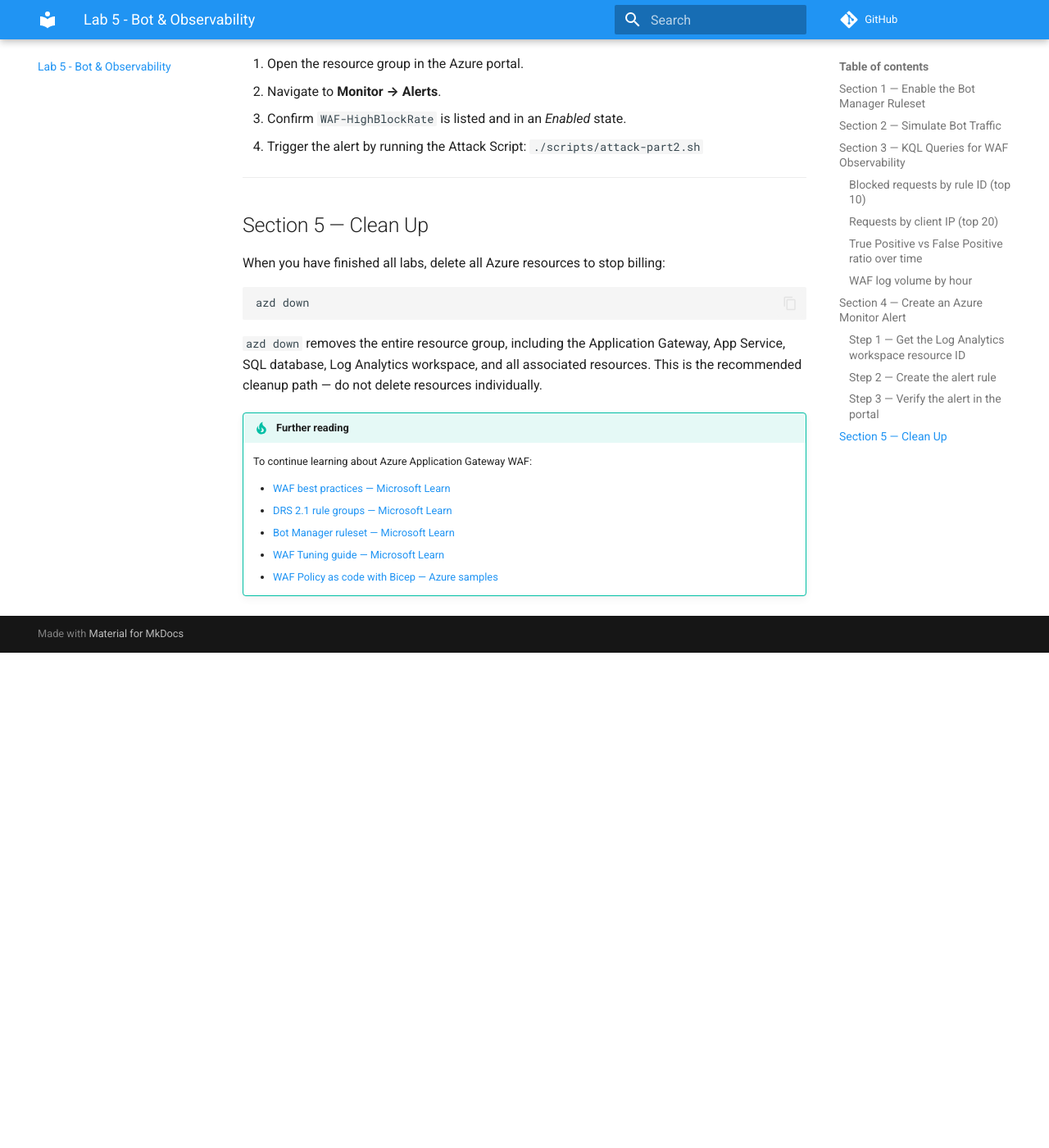
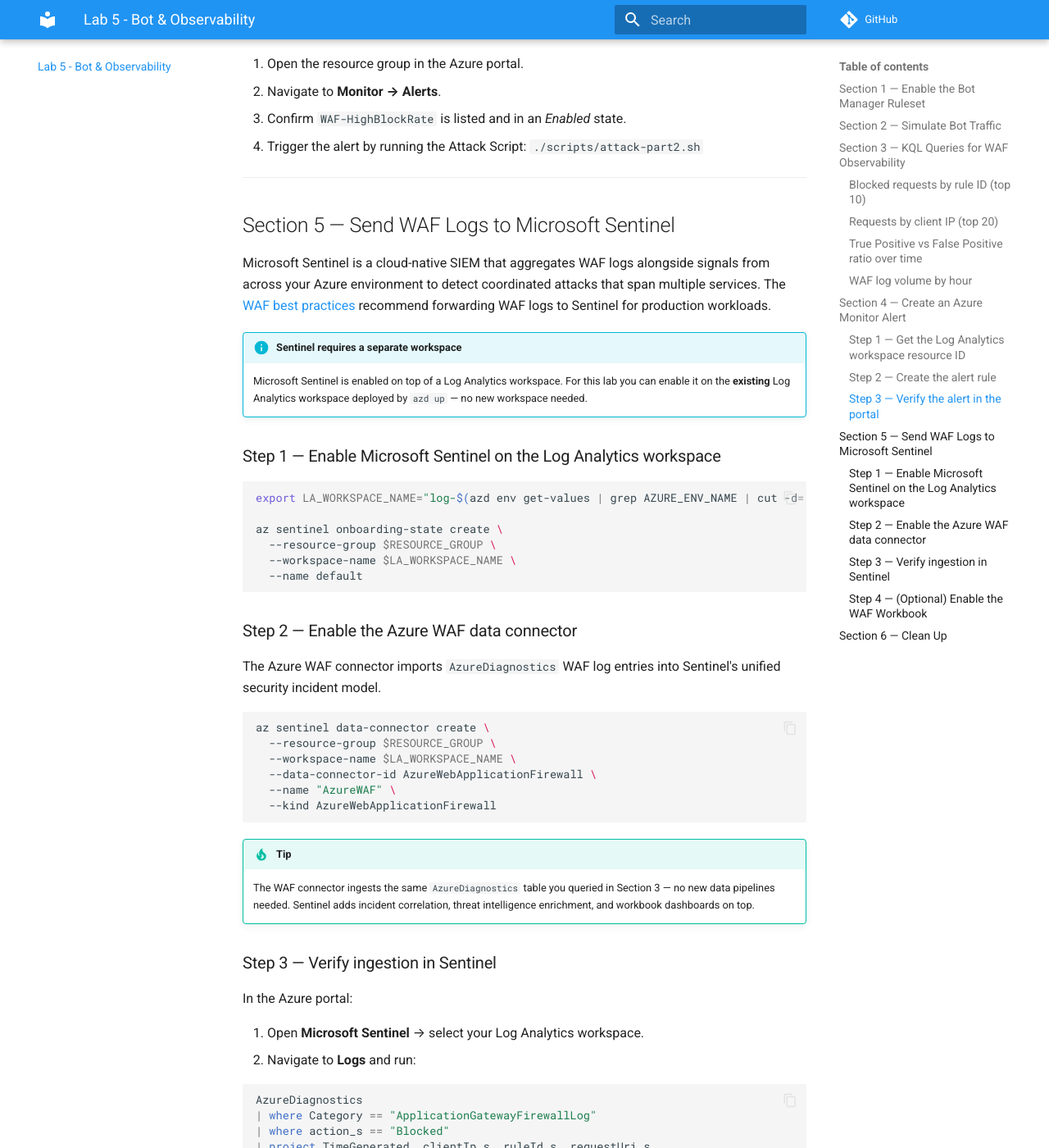
Before and after one commit to cv-gh/azure-waf-labs, an MkDocs documentation site: the page built from docs/part5-bot-observability/index.md, in a window 1280 px wide and 1400 px high, scrolled down 3363 px. Shown: the whole window at 82% size. Built offline with MkDocs 1.6.1 and Material for MkDocs 9.7.7, drawn with Linux system fonts in a browser that asks for light colours; comment, search, counter and statistics services are not loaded; before the commit the page ends 4159 px from its top, so only the background shows below that; some of the changed text lies outside the part shown.

Commit message:
docs: add Sentinel section to Lab 5 — completes all MS WAF best practices
- Section 5: Enable Sentinel on existing Log Analytics workspace
- Azure WAF data connector setup via az sentinel CLI
- Verification KQL query in Sentinel
- Optional WAF Workbook setup
- Completion checklist table mapping all 12 best practices to labs

Co-authored-by: Copilot <223556219+Copilot@users.noreply.github.com>

````diff
--- a/docs/part5-bot-observability/index.md
+++ b/docs/part5-bot-observability/index.md
@@ -161,7 +161,87 @@ az monitor scheduled-query create \
 
 ---
 
-## Section 5 — Clean Up
+## Section 5 — Send WAF Logs to Microsoft Sentinel
+
+Microsoft Sentinel is a cloud-native SIEM that aggregates WAF logs alongside signals from across your Azure environment to detect coordinated attacks that span multiple services. The [WAF best practices](https://learn.microsoft.com/en-us/azure/web-application-firewall/ag/best-practices#send-logs-to-microsoft-sentinel) recommend forwarding WAF logs to Sentinel for production workloads.
+
+!!! info "Sentinel requires a separate workspace"
+    Microsoft Sentinel is enabled on top of a Log Analytics workspace. For this lab you can enable it on the **existing** Log Analytics workspace deployed by `azd up` — no new workspace needed.
+
+### Step 1 — Enable Microsoft Sentinel on the Log Analytics workspace
+
+```bash
+export LA_WORKSPACE_NAME="log-$(azd env get-values | grep AZURE_ENV_NAME | cut -d= -f2)"
+
+az sentinel onboarding-state create \
+  --resource-group $RESOURCE_GROUP \
+  --workspace-name $LA_WORKSPACE_NAME \
+  --name default
+```
+
+### Step 2 — Enable the Azure WAF data connector
+
+The Azure WAF connector imports `AzureDiagnostics` WAF log entries into Sentinel's unified security incident model.
+
+```bash
+az sentinel data-connector create \
+  --resource-group $RESOURCE_GROUP \
+  --workspace-name $LA_WORKSPACE_NAME \
+  --data-connector-id AzureWebApplicationFirewall \
+  --name "AzureWAF" \
+  --kind AzureWebApplicationFirewall
+```
+
+!!! tip
+    The WAF connector ingests the same `AzureDiagnostics` table you queried in Section 3 — no new data pipelines needed. Sentinel adds incident correlation, threat intelligence enrichment, and workbook dashboards on top.
+
+### Step 3 — Verify ingestion in Sentinel
+
+In the Azure portal:
+
+1. Open **Microsoft Sentinel** → select your Log Analytics workspace.
+2. Navigate to **Logs** and run:
+
+```kusto
+AzureDiagnostics
+| where Category == "ApplicationGatewayFirewallLog"
+| where action_s == "Blocked"
+| project TimeGenerated, clientIp_s, ruleId_s, requestUri_s
+| order by TimeGenerated desc
+| take 20
+```
+
+You should see the same blocked requests from Labs 2–4 now surfaced inside Sentinel.
+
+### Step 4 — (Optional) Enable the WAF Workbook
+
+Sentinel includes a pre-built Azure WAF workbook with visualisations for blocked requests, top attack types, and geographic origin.
+
+1. In Sentinel, go to **Workbooks → Templates**.
+2. Search for **Azure Web Application Firewall (WAF)**.
+3. Click **Save**, then **View saved workbook**.
+
+!!! success "All MS WAF best practices covered"
+    With Sentinel connected, every recommendation from the [WAF best practices page](https://learn.microsoft.com/en-us/azure/web-application-firewall/ag/best-practices) is now demonstrated in this lab series:
+
+    | Best Practice | Lab |
+    |---|---|
+    | Enable the WAF | Lab 1 |
+    | Use WAF Policies | Lab 1 |
+    | Use Detection Mode for tuning | Labs 1–2 |
+    | Tune your WAF (Rule Exclusions) | Lab 3 |
+    | Use Prevention Mode | Lab 3 |
+    | Define WAF config as code (Bicep) | Lab 3 |
+    | Enable core rule sets (DRS 2.1) | Lab 1 |
+    | Enable bot management rules | Lab 5 |
+    | Use latest ruleset versions (DRS 2.1) | Lab 1 |
+    | Geo-filter traffic | Lab 4 |
+    | Add diagnostic settings | Lab 1 |
+    | Send logs to Microsoft Sentinel | Lab 5 ✓ |
+
+---
+
+## Section 6 — Clean Up
 
 When you have finished all labs, delete all Azure resources to stop billing:
 
@@ -179,3 +259,4 @@ azd down
     - [Bot Manager ruleset — Microsoft Learn](https://learn.microsoft.com/en-us/azure/web-application-firewall/ag/bot-protection-overview)
     - [WAF Tuning guide — Microsoft Learn](https://learn.microsoft.com/en-us/azure/web-application-firewall/ag/application-gateway-waf-request-size-limits)
     - [WAF Policy as code with Bicep — Azure samples](https://learn.microsoft.com/en-us/azure/templates/microsoft.network/applicationgatewaywebapplicationfirewallpolicies)
+    - [Using Microsoft Sentinel with Azure WAF](https://learn.microsoft.com/en-us/azure/web-application-firewall/waf-sentinel)
````
